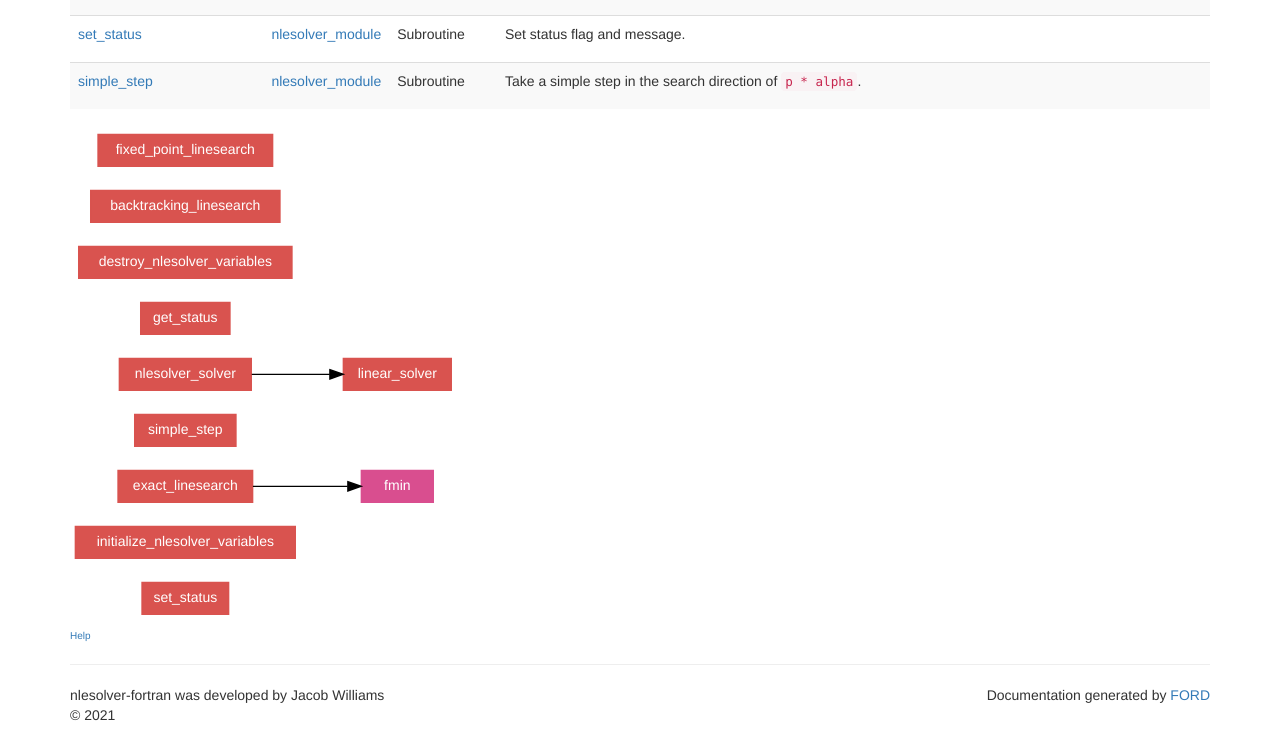
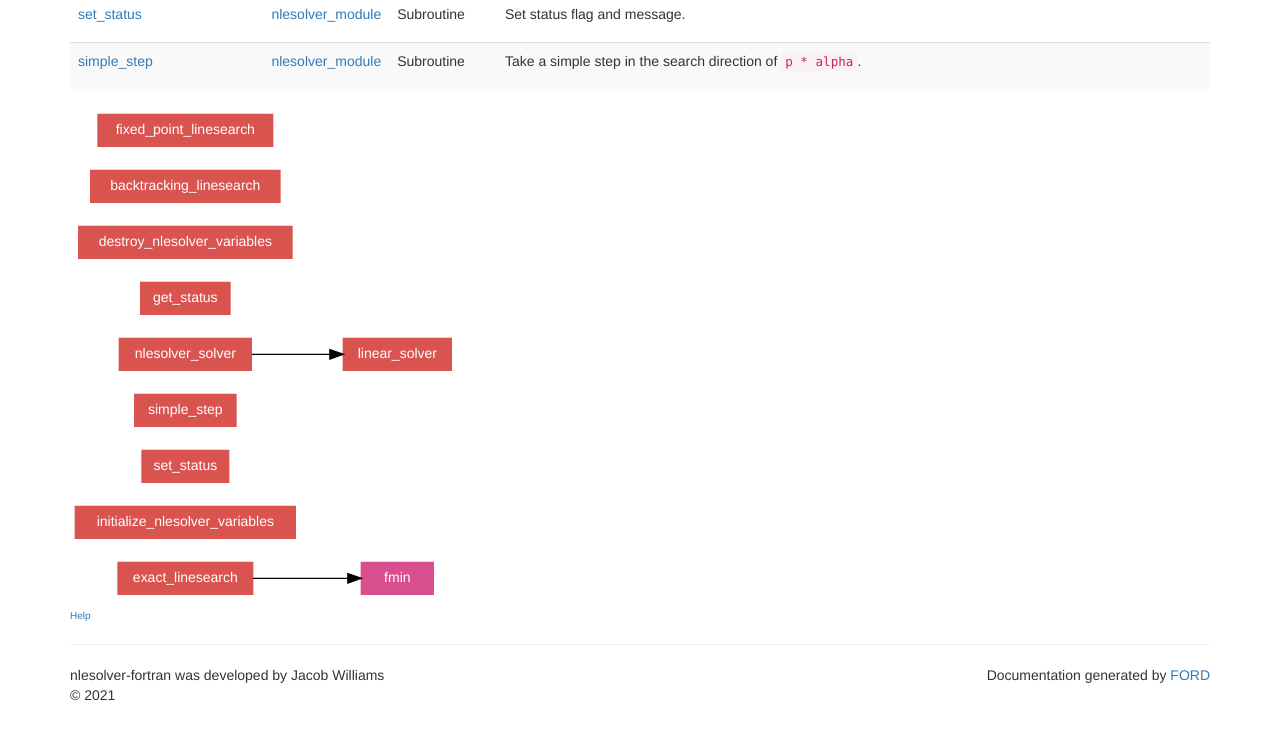
Before and after one commit to jacobwilliams/nlesolver-fortran, a plain HTML site: page lists/procedures.html in a window 1280 px wide. Shown: the part 765-1520 px from the top of the page. Drawn offline with nearby package versions, Linux system fonts and the light colour scheme; some packages are replaced by stand-ins of ours.

Commit message:
Deploying to gh-pages from @ jacobwilliams/nlesolver-fortran@a265194a4c8baf544d596f991aa2705e85eb6796 🚀

```diff
--- a/lists/procedures.html
+++ b/lists/procedures.html
@@ -134,7 +134,7 @@ find the minimum value of <code>f(x)</code> between
 <code>x = xold + p * alpha_max</code>.</p><a href="../proc/exact_linesearch.html" class="pull-right"><emph>Read more&hellip;</emph></a></td></tr>
 
 			   <tr><td><a href='../proc/fixed_point_linesearch.html'>fixed_point_linesearch</a></td><td><a href='../module/nlesolver_module.html'>nlesolver_module</a></td><td>Subroutine</td><td><p>A simple search that just evaluates the function at a specified
- number of points and picks the one with the minimum function value.</p><a href="../proc/fixed_point_linesearch.html" class="pull-right"><emph>Read more&hellip;</emph></a></td></tr>
+number of points and picks the one with the minimum function value.</p></td></tr>
 
 			   <tr><td><a href='../proc/fmin.html'>fmin</a></td><td><a href='../module/nlesolver_module.html'>nlesolver_module</a></td><td>Function</td><td><p>An approximation x to the point where f attains a minimum on
   the interval (ax,bx) is determined.</p><a href="../proc/fmin.html" class="pull-right"><emph>Read more&hellip;</emph></a></td></tr>
@@ -163,12 +163,12 @@ find the minimum value of <code>f(x)</code> between
 <g id="call~~graph~~CallGraph" class="graph" transform="scale(1 1) rotate(0) translate(4 364)">
 <title>call~~graph~~CallGraph</title>
 <polygon fill="white" stroke="transparent" points="-4,4 -4,-364 286,-364 286,4 -4,4"/>
-<!-- proc~set_status -->
+<!-- proc~fmin -->
 <g id="call~~graph~~CallGraph_node1" class="node">
-<title>proc~set_status</title>
-<g id="a_call~~graph~~CallGraph_node1"><a xlink:href=".././proc/set_status.html" xlink:title="set_status">
-<polygon fill="#d9534f" stroke="#d9534f" points="115,-24 50,-24 50,0 115,0 115,-24"/>
-<text text-anchor="middle" x="82.5" y="-9.6" font-family="Helvetica,sans-Serif" font-size="10.50" fill="white">set_status</text>
+<title>proc~fmin</title>
+<g id="a_call~~graph~~CallGraph_node1"><a xlink:href=".././proc/fmin.html" xlink:title="fmin">
+<polygon fill="#d94e8f" stroke="#d94e8f" points="268.5,-24 214.5,-24 214.5,0 268.5,0 268.5,-24"/>
+<text text-anchor="middle" x="241.5" y="-9.6" font-family="Helvetica,sans-Serif" font-size="10.50" fill="white">fmin</text>
 </a>
 </g>
 </g>
@@ -181,62 +181,62 @@ find the minimum value of <code>f(x)</code> between
 </a>
 </g>
 </g>
-<!-- proc~fmin -->
+<!-- proc~set_status -->
 <g id="call~~graph~~CallGraph_node3" class="node">
-<title>proc~fmin</title>
-<g id="a_call~~graph~~CallGraph_node3"><a xlink:href=".././proc/fmin.html" xlink:title="fmin">
-<polygon fill="#d94e8f" stroke="#d94e8f" points="268.5,-108 214.5,-108 214.5,-84 268.5,-84 268.5,-108"/>
-<text text-anchor="middle" x="241.5" y="-93.6" font-family="Helvetica,sans-Serif" font-size="10.50" fill="white">fmin</text>
+<title>proc~set_status</title>
+<g id="a_call~~graph~~CallGraph_node3"><a xlink:href=".././proc/set_status.html" xlink:title="set_status">
+<polygon fill="#d9534f" stroke="#d9534f" points="115,-108 50,-108 50,-84 115,-84 115,-108"/>
+<text text-anchor="middle" x="82.5" y="-93.6" font-family="Helvetica,sans-Serif" font-size="10.50" fill="white">set_status</text>
 </a>
 </g>
 </g>
-<!-- proc~exact_linesearch -->
+<!-- proc~simple_step -->
 <g id="call~~graph~~CallGraph_node4" class="node">
-<title>proc~exact_linesearch</title>
-<g id="a_call~~graph~~CallGraph_node4"><a xlink:href=".././proc/exact_linesearch.html" xlink:title="exact_linesearch">
-<polygon fill="#d9534f" stroke="#d9534f" points="133,-108 32,-108 32,-84 133,-84 133,-108"/>
-<text text-anchor="middle" x="82.5" y="-93.6" font-family="Helvetica,sans-Serif" font-size="10.50" fill="white">exact_linesearch</text>
-</a>
-</g>
-</g>
-<!-- proc~exact_linesearch&#45;&gt;proc~fmin -->
-<g id="call~~graph~~CallGraph_edge1" class="edge">
-<title>proc~exact_linesearch&#45;&gt;proc~fmin</title>
-<path fill="none" stroke="#000000" d="M133.18,-96C156.23,-96 183.14,-96 204.24,-96"/>
-<polygon fill="#000000" stroke="#000000" points="204.4,-99.5 214.4,-96 204.4,-92.5 204.4,-99.5"/>
-</g>
-<!-- proc~simple_step -->
-<g id="call~~graph~~CallGraph_node5" class="node">
 <title>proc~simple_step</title>
-<g id="a_call~~graph~~CallGraph_node5"><a xlink:href=".././proc/simple_step.html" xlink:title="simple_step">
+<g id="a_call~~graph~~CallGraph_node4"><a xlink:href=".././proc/simple_step.html" xlink:title="simple_step">
 <polygon fill="#d9534f" stroke="#d9534f" points="120.5,-150 44.5,-150 44.5,-126 120.5,-126 120.5,-150"/>
 <text text-anchor="middle" x="82.5" y="-135.6" font-family="Helvetica,sans-Serif" font-size="10.50" fill="white">simple_step</text>
 </a>
 </g>
 </g>
 <!-- proc~nlesolver_solver -->
-<g id="call~~graph~~CallGraph_node6" class="node">
+<g id="call~~graph~~CallGraph_node5" class="node">
 <title>proc~nlesolver_solver</title>
-<g id="a_call~~graph~~CallGraph_node6"><a xlink:href=".././proc/nlesolver_solver.html" xlink:title="nlesolver_solver">
+<g id="a_call~~graph~~CallGraph_node5"><a xlink:href=".././proc/nlesolver_solver.html" xlink:title="nlesolver_solver">
 <polygon fill="#d9534f" stroke="#d9534f" points="132,-192 33,-192 33,-168 132,-168 132,-192"/>
 <text text-anchor="middle" x="82.5" y="-177.6" font-family="Helvetica,sans-Serif" font-size="10.50" fill="white">nlesolver_solver</text>
 </a>
 </g>
 </g>
 <!-- proc~linear_solver -->
-<g id="call~~graph~~CallGraph_node7" class="node">
+<g id="call~~graph~~CallGraph_node6" class="node">
 <title>proc~linear_solver</title>
-<g id="a_call~~graph~~CallGraph_node7"><a xlink:href=".././proc/linear_solver.html" xlink:title="linear_solver">
+<g id="a_call~~graph~~CallGraph_node6"><a xlink:href=".././proc/linear_solver.html" xlink:title="linear_solver">
 <polygon fill="#d9534f" stroke="#d9534f" points="282,-192 201,-192 201,-168 282,-168 282,-192"/>
 <text text-anchor="middle" x="241.5" y="-177.6" font-family="Helvetica,sans-Serif" font-size="10.50" fill="white">linear_solver</text>
 </a>
 </g>
 </g>
 <!-- proc~nlesolver_solver&#45;&gt;proc~linear_solver -->
-<g id="call~~graph~~CallGraph_edge2" class="edge">
+<g id="call~~graph~~CallGraph_edge1" class="edge">
 <title>proc~nlesolver_solver&#45;&gt;proc~linear_solver</title>
 <path fill="none" stroke="#000000" d="M132.32,-180C150.92,-180 172.14,-180 190.83,-180"/>
 <polygon fill="#000000" stroke="#000000" points="190.92,-183.5 200.92,-180 190.92,-176.5 190.92,-183.5"/>
+</g>
+<!-- proc~exact_linesearch -->
+<g id="call~~graph~~CallGraph_node7" class="node">
+<title>proc~exact_linesearch</title>
+<g id="a_call~~graph~~CallGraph_node7"><a xlink:href=".././proc/exact_linesearch.html" xlink:title="exact_linesearch">
+<polygon fill="#d9534f" stroke="#d9534f" points="133,-24 32,-24 32,0 133,0 133,-24"/>
+<text text-anchor="middle" x="82.5" y="-9.6" font-family="Helvetica,sans-Serif" font-size="10.50" fill="white">exact_linesearch</text>
+</a>
+</g>
+</g>
+<!-- proc~exact_linesearch&#45;&gt;proc~fmin -->
+<g id="call~~graph~~CallGraph_edge2" class="edge">
+<title>proc~exact_linesearch&#45;&gt;proc~fmin</title>
+<path fill="none" stroke="#000000" d="M133.18,-12C156.23,-12 183.14,-12 204.24,-12"/>
+<polygon fill="#000000" stroke="#000000" points="204.4,-15.5 214.4,-12 204.4,-8.5 204.4,-15.5"/>
 </g>
 <!-- proc~get_status -->
 <g id="call~~graph~~CallGraph_node8" class="node">
```
Also changed, not shown: module/nlesolver_module.html (+1 -1 lines), proc/fixed_point_linesearch.html (+2 -3 lines), sourcefile/nlesolver_module.f90.html (+1 -1 lines), tipuesearch/tipuesearch_content.js, 1 other file.
